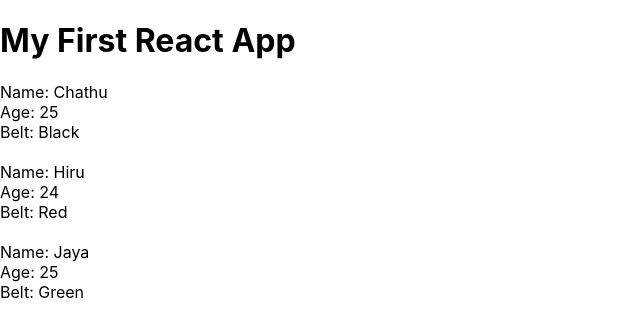
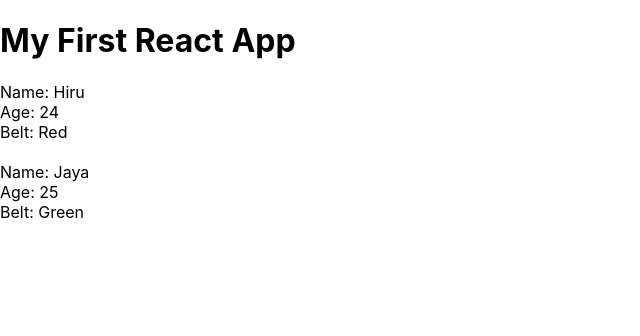
Before and after one commit to chathu1996/React-MyApp, a React (Create React App) app: page / in a window 1280 px wide. Shown: the top 336 px of the page, without its empty margins (0-640 px from the left). Built offline with nearby package versions, Linux system fonts and the light colour scheme.

Commit message:
conditional outputs

```diff
--- a/src/App.js
+++ b/src/App.js
@@ -7,7 +7,7 @@
     super(props);
     this.state  ={
       students : [
-        { name: "Chathu", age: 25, belt: 'Black', id: 1},
+        { name: "Chathu", age: 18, belt: 'Black', id: 1},
         { name: "Hiru", age: 24, belt: 'Red', id: 2},
         { name: "Jaya", age: 25, belt: 'Green', id: 3}
       ]
--- a/src/FirstComponent.js
+++ b/src/FirstComponent.js
@@ -1,19 +1,35 @@
 import React from "react";
 
 const FirstComponents = ( {students}) =>{
-    const studentList = students.map(student =>{
-        return(
-        <div className="first-component" key={student.id}>
-            <div>Name: { student.name }</div>
-            <div>Age: { student.age }</div>
-            <div>Belt: { student.belt }</div>
-            <br />
-            </div>
-          );
-     });
+    // const studentList = students.map(student =>{
+    //     if (student.age > 20) {
+    //         return(
+    //         <div className="first-component" key={student.id}>
+    //             <div>Name: { student.name }</div>
+    //             <div>Age: { student.age }</div>
+    //             <div>Belt: { student.belt }</div>
+    //             <br />
+    //             </div>
+    //         )
+    //     } else {
+    //         return null;
+    //     }
+    //  });
+
     return(
         <div className="student-list">
-           { studentList }
+           {
+            students.map( student => {
+                    return student.age > 20 ? (
+                        <div className="first-component" key={student.id}>
+                            <div>Name: { student.name }</div>
+                            <div>Age: { student.age }</div>
+                            <div>Belt: { student.belt }</div>
+                            <br />
+                        </div>
+                    ) : null;
+                })
+            }
         </div>
      );
 }
```
